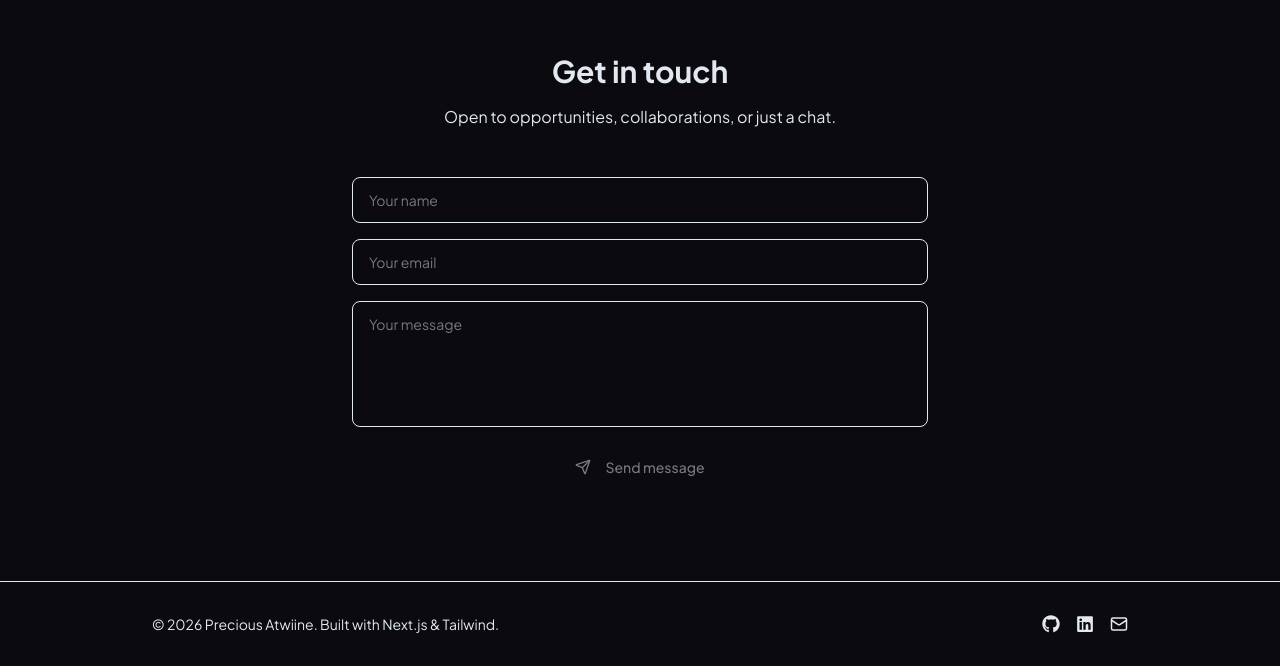
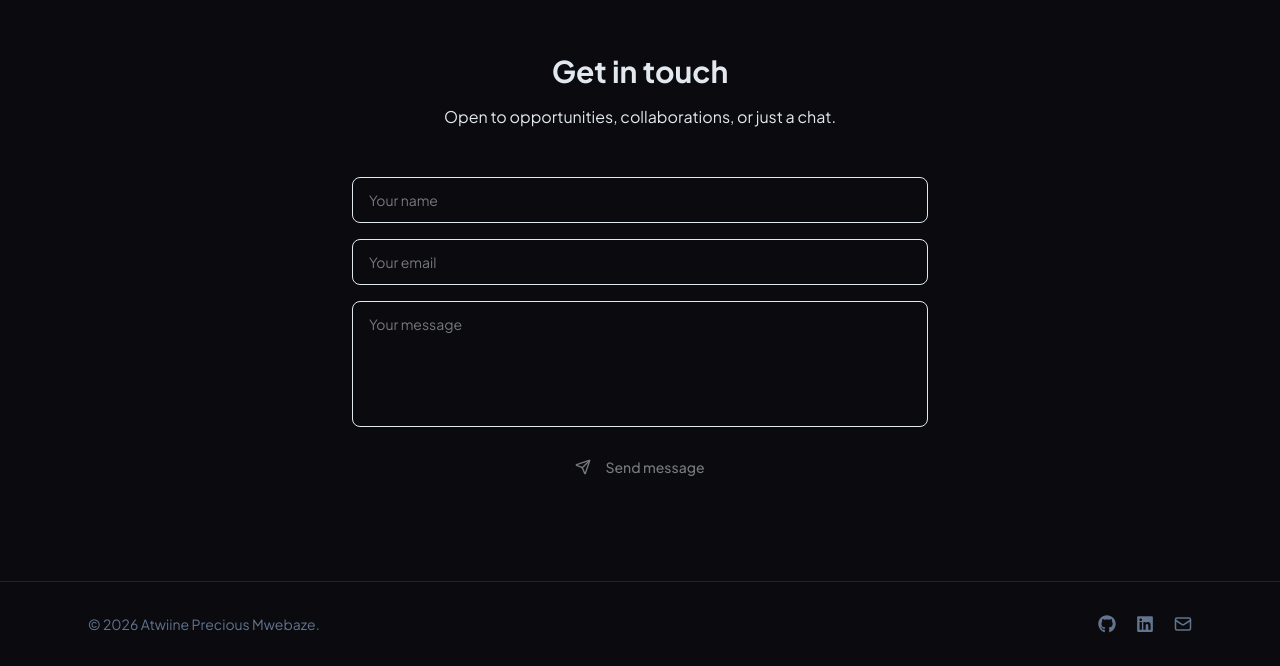
Before and after one commit to PreciousAtwiine/Portfolio, a Next.js app: page / in a window 1280 px wide. Shown: the part 3090-3756 px from the top of the page. Built offline with nearby package versions, Linux system fonts and the light colour scheme.

Commit message:
Update: Footer

```diff
--- a/components/Footer.tsx
+++ b/components/Footer.tsx
@@ -3,22 +3,22 @@ import { FaLinkedin,FaGithub } from "react-icons/fa"
 
 export default function Footer() {
   return (
-    <footer className="border-t border-border py-8">
-      <div className="max-w-5xl mx-auto px-6 flex flex-col md:flex-row items-center justify-between gap-4">
-        <p className="text-sm text-muted-foreground">
-          © {new Date().getFullYear()} Precious Atwiine. Built with Next.js & Tailwind.
+    <footer className="border-t border-white/10 py-8">
+      <div className="max-w-6xl mx-auto px-6 flex flex-col md:flex-row items-center justify-between gap-4">
+        <p className="text-sm text-slate-500">
+          © {new Date().getFullYear()} Atwiine Precious Mwebaze.
         </p>
-        <div className="flex items-center gap-4">
+        <div className="flex items-center gap-5">
           <a href="https://github.com/PreciousAtwiine" target="_blank" rel="noreferrer"
-            className="text-muted-foreground hover:text-foreground transition-colors">
+            className="text-slate-500 hover:text-violet-400 transition-colors">
             <FaGithub size={18} />
           </a>
           <a href="https://www.linkedin.com/in/precious-atwiine-83128a223/" target="_blank" rel="noreferrer"
-            className="text-muted-foreground hover:text-foreground transition-colors">
+            className="text-slate-500 hover:text-teal-400 transition-colors">
             <FaLinkedin size={18} />
           </a>
           <a href="mailto:preciousinshuti3@gmail.com"
-            className="text-muted-foreground hover:text-foreground transition-colors">
+            className="text-slate-500 hover:text-pink-400 transition-colors">
             <Mail size={18} />
           </a>
         </div>
--- a/components/sections/Projects.tsx
+++ b/components/sections/Projects.tsx
@@ -3,7 +3,6 @@ import {useState} from "react"
 import { AnimatePresence, motion } from "framer-motion"
 import { ExternalLink } from "lucide-react"
 import { FaGithub } from "react-icons/fa"
-import { Badge } from "@/components/ui/badge"
 import { projects } from "@/lib/projects"
 
 const tabs = ["All", "Frontend", "Fullstack"] as const
```
